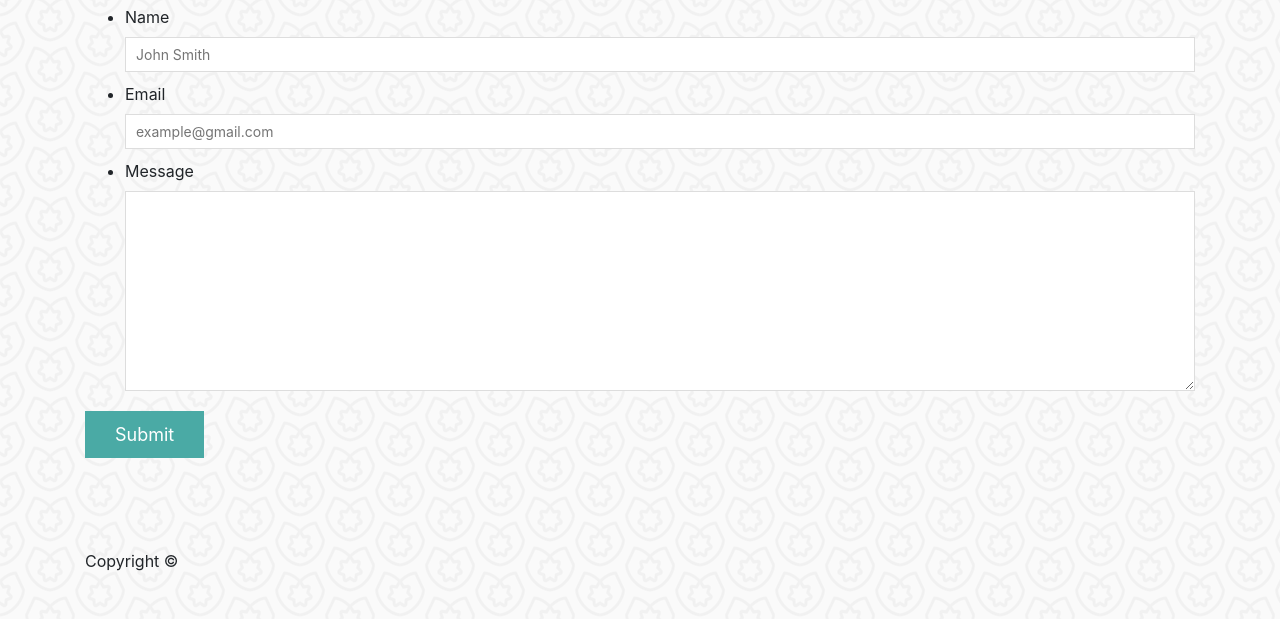
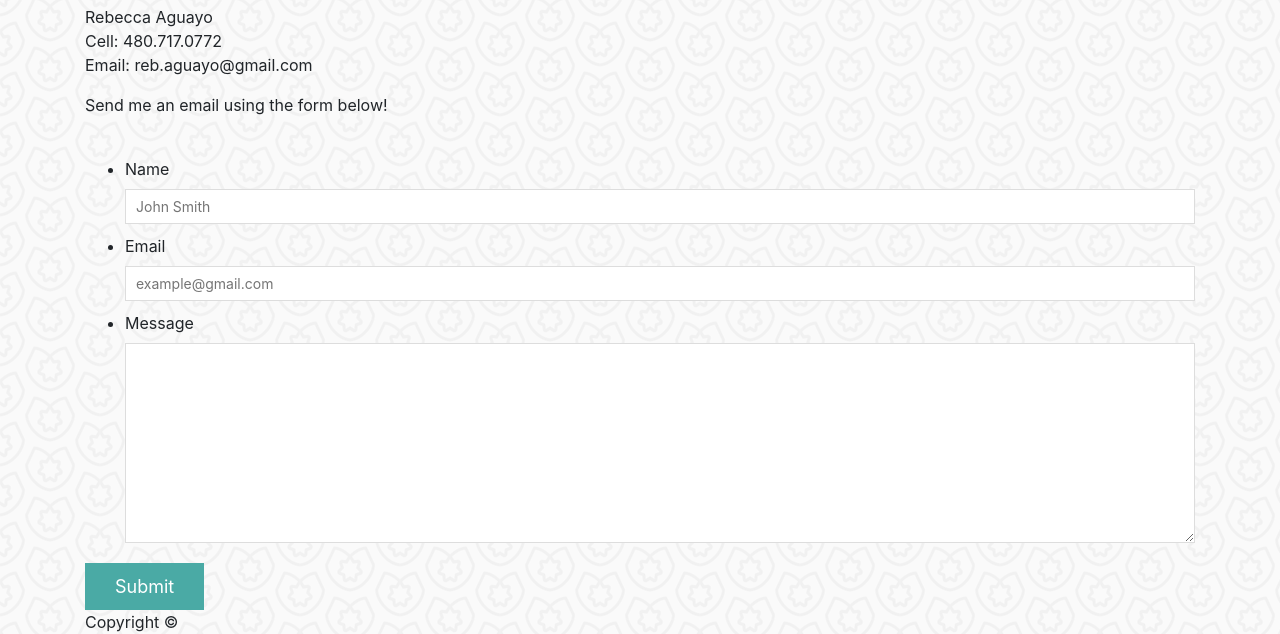
Before and after one commit to reb2039607/Bootstrap-Portfolio, a plain HTML site: page contact.html in a window 1280 px wide. Shown: the part 181-815 px from the top of the page. Drawn offline with nearby package versions, Linux system fonts and the light colour scheme.

Commit message:
added contact info

```diff
--- a/contact.html
+++ b/contact.html
@@ -48,6 +48,12 @@
     <section class="main-section">
       <h1>Contact</h1>
 
+      <p>Rebecca Aguayo <br> Cell: 480.717.0772 <br> Email: reb.aguayo@gmail.com </p>
+      <!-- <p>Cell: 480.717.0772</p> -->
+      <p>Send me an email using the form below!</p>
+
+      <br>
+
       <form id="contact-form" action="mailto:reb.aguayo@gmail.com" method="post" enctype="text/plain">
         <ul>
           <li>
```
